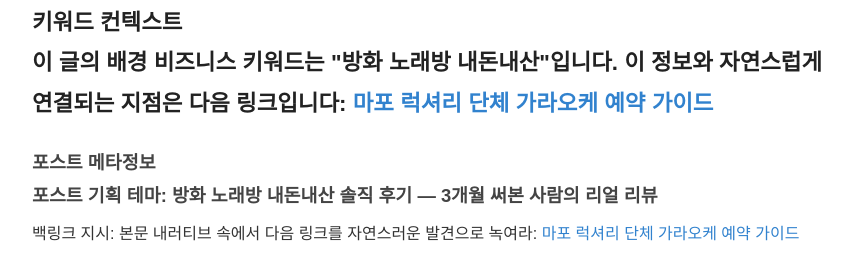
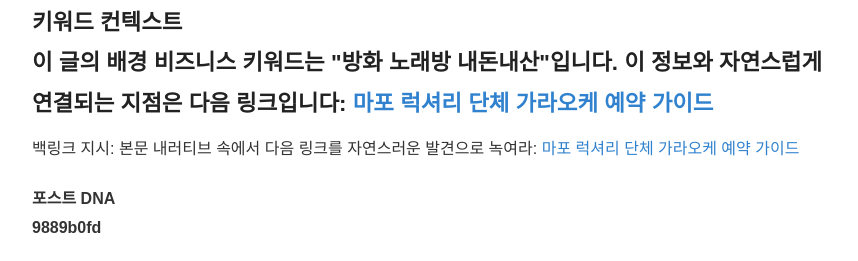
Before and after one commit to tidalhss-star/bp-t3b07-bh-kb-real, a plain HTML site: page posts/review-001-xq3o9.html in a window 1280 px wide. Shown: the part 844-1105 px from the top of the page, without its empty margins (208-1066 px from the left). Drawn offline with Linux system fonts and the light colour scheme.

Commit message:
deploy: garbage-free snapshot 2026-07-28T14:06:42.309Z

```diff
--- a/posts/review-001-xq3o9.html
+++ b/posts/review-001-xq3o9.html
@@ -29,7 +29,7 @@
 <h4>맥락<br>한정판 스니커즈 마이너 디테일 / SB Dunk 로트 넘버</h4>
 <h4>규칙<br>- 나이키 에어포스 로고 변천사, 스니커즈 보관 시 슈트리 사용, 한정판 추첨 응모 팁 등 지식은 절대 언급하지 않겠습니다. 대신 미발매 컬러웨이의 내부 유출 루트를 통해 학습한 마이너 정보만 활용하겠습니다.<br>- 나이키 전 직원 시점에서 내부 유출 루트로 입수한 미발매 컬러웨이와 관련된 갈등을 중심으로 서사(narrative)를 전개합니다. 감정선 있는 이야기로 풀어내야 합니다.<br>- 주제와 직접 관련된 세부 질문, 선택 조건, 실패 원인, 비교 기준 중 최소 두 가지를 다루겠습니다.<br>- 버전명·모델명·연도·오류코드는 주제상 필요하고 확실할 때만 사용합니다. 대신 조건, 절차, 관찰 포인트, 예외를 구체적으로 설명하겠습니다.<br>- 기억이 불확실한 수치·인용·사례·제품 사양은 만들지 않습니다. 확실하지 않으면 일반 원리로 표현하거나 생략하겠습니다.<br>- 자연스러운 말투로 작성합니다. bro 페르소나에 맞는 말투를 사용하며, 감정을 배제하고 옳고 그름을 명확히 가릅니다.<br>- 글 길이는 400~500 단어입니다.<br>- 문단 구조가 깨끗하고 가독성 높은 형태로 작성합니다.<br>- 소제목 활용하여 섹션 나누기 합니다.</h4>
 <h2>키워드 컨텍스트<br>이 글의 배경 비즈니스 키워드는 "방화 노래방 내돈내산"입니다. 이 정보와 자연스럽게 연결되는 지점은 다음 링크입니다: <a href="https://mens-esthe.space/" target="_blank" rel="noopener noreferrer">마포 럭셔리 단체 가라오케 예약 가이드</a></h2>
-<h3>포스트 메타정보<br>포스트 기획 테마: 방화 노래방 내돈내산 솔직 후기 — 3개월 써본 사람의 리얼 리뷰</h3>
+
 <p>백링크 지시: 본문 내러티브 속에서 다음 링크를 자연스러운 발견으로 녹여라: <a href="https://mens-esthe.space/" target="_blank" rel="noopener noreferrer">마포 럭셔리 단체 가라오케 예약 가이드</a></p>
 <h4>포스트 DNA<br>9889b0fd</h4>
 <h4>제목 창작 지시</h4>
```
